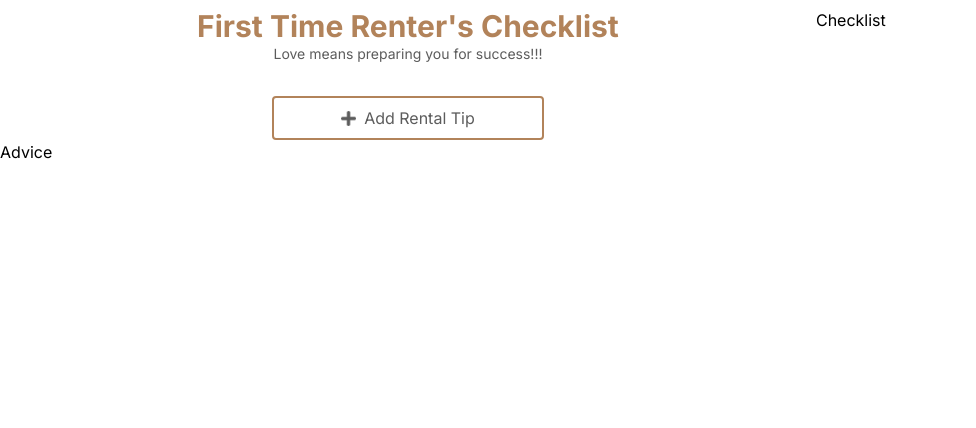
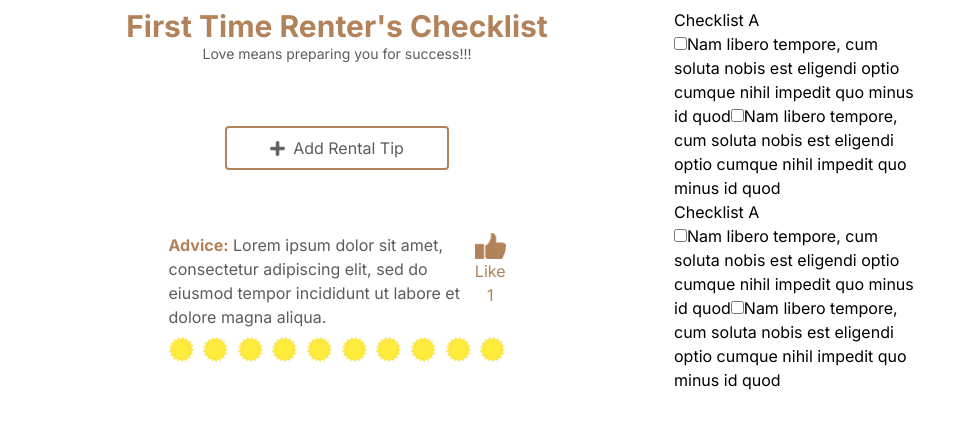
Before and after one commit to jcsmileyjr/renters-ui, a Next.js app: page / in a window 1280 px wide. Shown: the top 428 px of the page, without its empty margins (0-976 px from the left). Built offline with nearby package versions, Linux system fonts and the light colour scheme.

Commit message:
Setup Checklist component UI and basic styling

```diff
--- a/src/app/page.js
+++ b/src/app/page.js
@@ -1,5 +1,8 @@
 
-import AddAdvice from "@/components/AddAdvice/addAdvice"
+import AddAdvice from "@/components/AddAdvice/addAdvice";
+import Advice from "@/components/Advice/advice";
+import Checklist from "@/components/Checklist/checklist";
+
 export default function Home() {
   /**
    * 1. Seperate sections via Grid by color - Done
@@ -19,8 +22,13 @@ export default function Home() {
       <section className="bg-red-300 col-start-1 col-end-1 row-start-2 row-end-2">
         <AddAdvice />
       </section>
-      <section className="bg-lime-300 col-start-1 col-end-1 row-start-3 row-end-3 ">Advice</section>
-      <section className="bg-sky-300 col-start-2 col-end-2 row-span-3">Checklist</section>
+      <section className="bg-lime-300 col-start-1 col-end-1 row-start-3 row-end-3 ">
+        <Advice />
+      </section>
+      <section className="bg-sky-300 col-start-2 col-end-2 row-span-3 w-2/5">
+        <Checklist />
+        <Checklist />
+      </section>
     </main>
   )
 }
--- a/src/components/AddAdvice/addAdvice.js
+++ b/src/components/AddAdvice/addAdvice.js
@@ -1,11 +1,12 @@
 import Image from 'next/image';
 import grayPlusIcon from '../../images/plus-icon-gray.png';
 
+// Component that allows the user open the AddTip page.
 export default function AddAdvice() {
     return (
         <div className='flex justify-center items-center mt-8'>
             <button className='text-mediumGray border-2 border-brown border-solid rounded w-1/3 p-2 flex justify-center items-center gap-2'>
-                <Image priority={false} src={grayPlusIcon} width={15} height={10} alt="Plus icon, when click, opens add rental tip page" />
+                <Image priority={false} src={grayPlusIcon} width={15} height={10} alt="Plus icon, when click, opens add rental tip page." />
                 <p>Add Rental Tip</p>
             </button>
         </div>
--- /dev/null
+++ b/src/components/Advice/advice.js
@@ -0,0 +1,37 @@
+import Image from 'next/image';
+import BrownThumbsUp from '../../images/thumbs-up-brown-icon.png';
+import SunIcon from '../../images/sun-icon-yellow-1.png';
+
+const AdviceContainer = () => {
+    return (
+        <div className="w-1/2">
+            <div className='flex'>
+                <p className='text-mediumGray'><span className='text-brown font-bold'>Advice:</span> Lorem ipsum dolor sit amet, consectetur adipiscing elit, sed do eiusmod tempor incididunt ut labore et dolore magna aliqua.</p>
+                <div className=''>
+                    <Image priority={false} src={BrownThumbsUp} width={75} alt="Thumbs up icon, when click, update number of likes by one." />
+                    <p className='text-center text-brown'>Like</p>
+                    <p className='text-center text-brown'>1</p>
+                </div>
+            </div>
+            <div className='flex justify-between mt-2'>
+                {[...Array(10)].map((icon,index) => {
+                    return <Image priority={false} key={`sun-icon-${index}`} src={SunIcon} width={25} alt="" />
+                })
+
+                }
+            </div>
+         </div>
+    )
+}
+
+// Component that displays advice and its number of likes from an object array.
+export default function Advice () {
+    return (
+        <div className="flex justify-center items-center mt-8">
+            <AdviceContainer />
+            {/* <AdviceContainer />
+            <AdviceContainer />
+            <AdviceContainer /> */}
+        </div>
+    )
+}
--- /dev/null
+++ b/src/components/Checklist/checklist.js
@@ -0,0 +1,13 @@
+
+//
+export default function Checklist () {
+    return(
+        <div>
+            <h2>Checklist A</h2>
+            <input type="checkbox" id="item-1" />
+            <label htmlFor="item-1">Nam libero tempore, cum soluta nobis est eligendi optio cumque nihil impedit quo minus id quod</label>
+            <input type="checkbox" id="item-2" />
+            <label htmlFor="item-2">Nam libero tempore, cum soluta nobis est eligendi optio cumque nihil impedit quo minus id quod</label>
+        </div>
+    )
+}
```
Also changed, not shown: src/images/sun-icon-yellow-1.png (added), src/images/thumbs-up-brown-icon.png (added).
